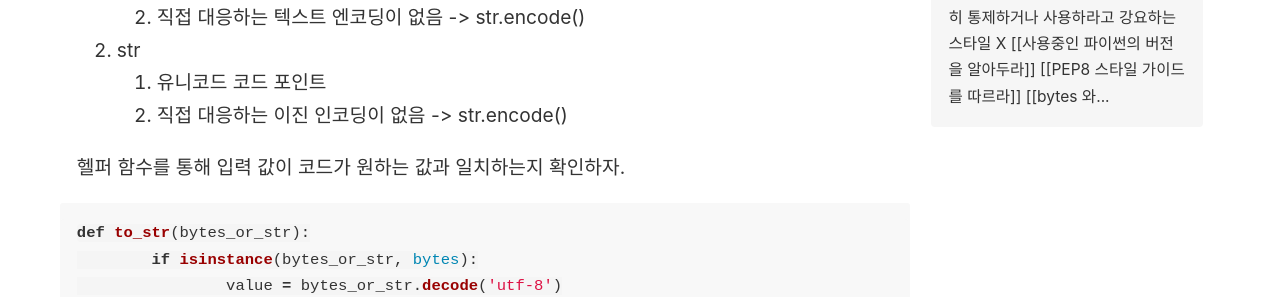
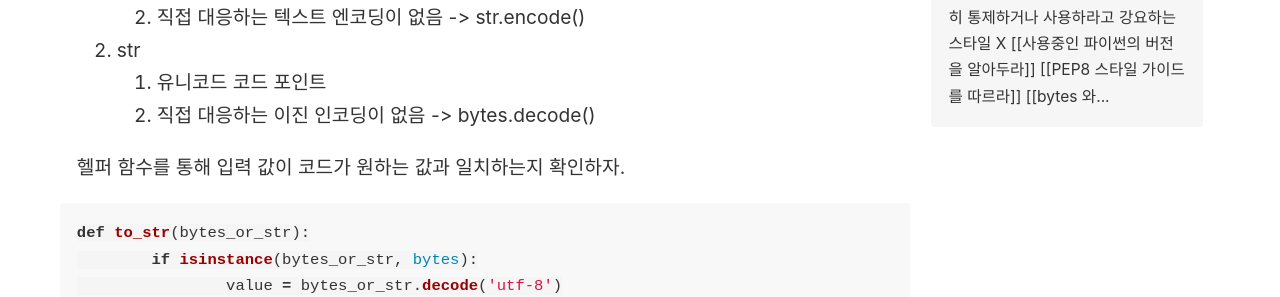
Before and after one commit to hyoinandout/hyoinandout.github.io, a Jekyll site: the page built from _notes/2_programming/20_python/205_books/2050_effective-python/20500_파이썬답게-생각하기/bytes 와 str의 차이를 알아두라.md, in a window 1280 px wide. Shown: the part 392-689 px from the top of the page. Built offline with Jekyll 4.4.1, drawn with Linux system fonts in a browser that asks for light colours.

Commit message:
vault backup: 2023-02-15 22:22:30

````diff
--- a/_notes/2_programming/20_python/205_books/2050_effective-python/20500_파이썬답게-생각하기/bytes 와 str의 차이를 알아두라.md
+++ b/_notes/2_programming/20_python/205_books/2050_effective-python/20500_파이썬답게-생각하기/bytes 와 str의 차이를 알아두라.md
@@ -4,7 +4,7 @@
 	2. 직접 대응하는 텍스트 엔코딩이 없음 -> str.encode()
 2. str
 	1. 유니코드 코드 포인트
-	2. 직접 대응하는 이진 인코딩이 없음 -> str.encode()
+	2. 직접 대응하는 이진 인코딩이 없음 -> bytes.decode()
 
 헬퍼 함수를 통해 입력 값이 코드가 원하는 값과 일치하는지 확인하자.
 ```python
````
Also changed, not shown: _notes/2_programming/20_python/200_python.md (+1 -0 lines), _notes/2_programming/20_python/205_books/2050_effective-python/20500_파이썬답게-생각하기/사용중인 파이썬의 버전을 알아두라.md (+2 -0 lines), _notes/2_programming/20_python/205_books/2050_effective-python/20500_파이썬답게-생각하기/파이썬답게 생각하기.md (+1 -1 lines).
